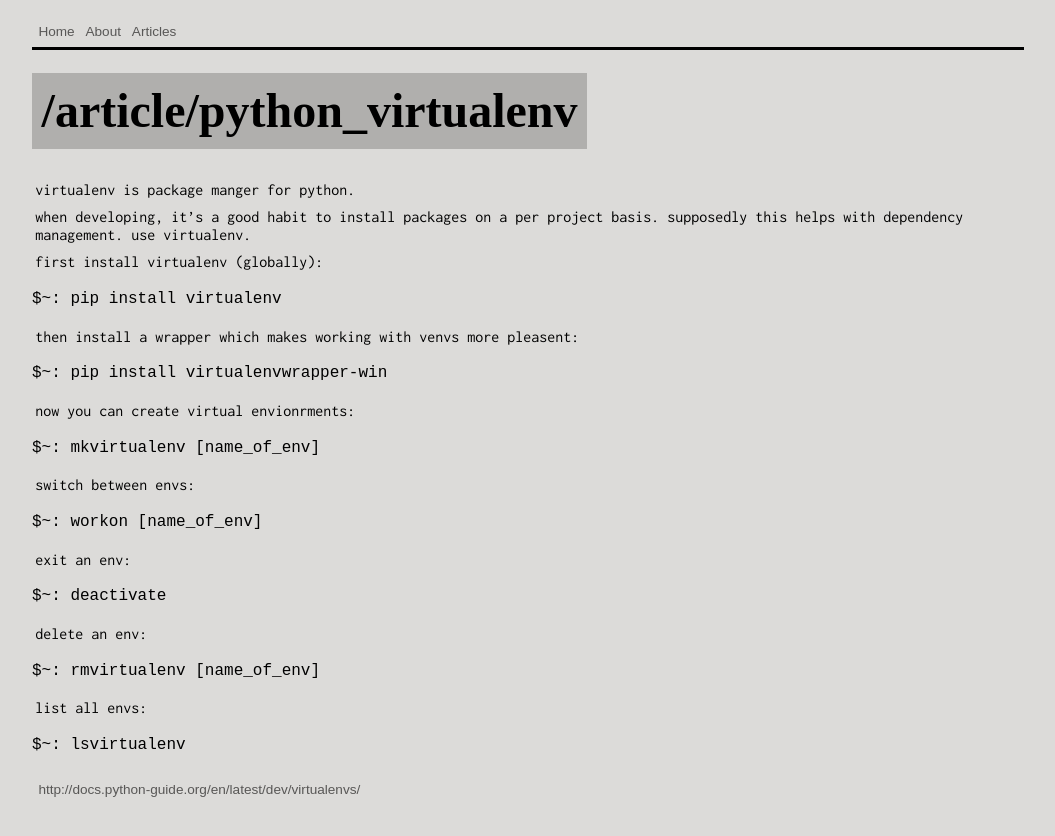
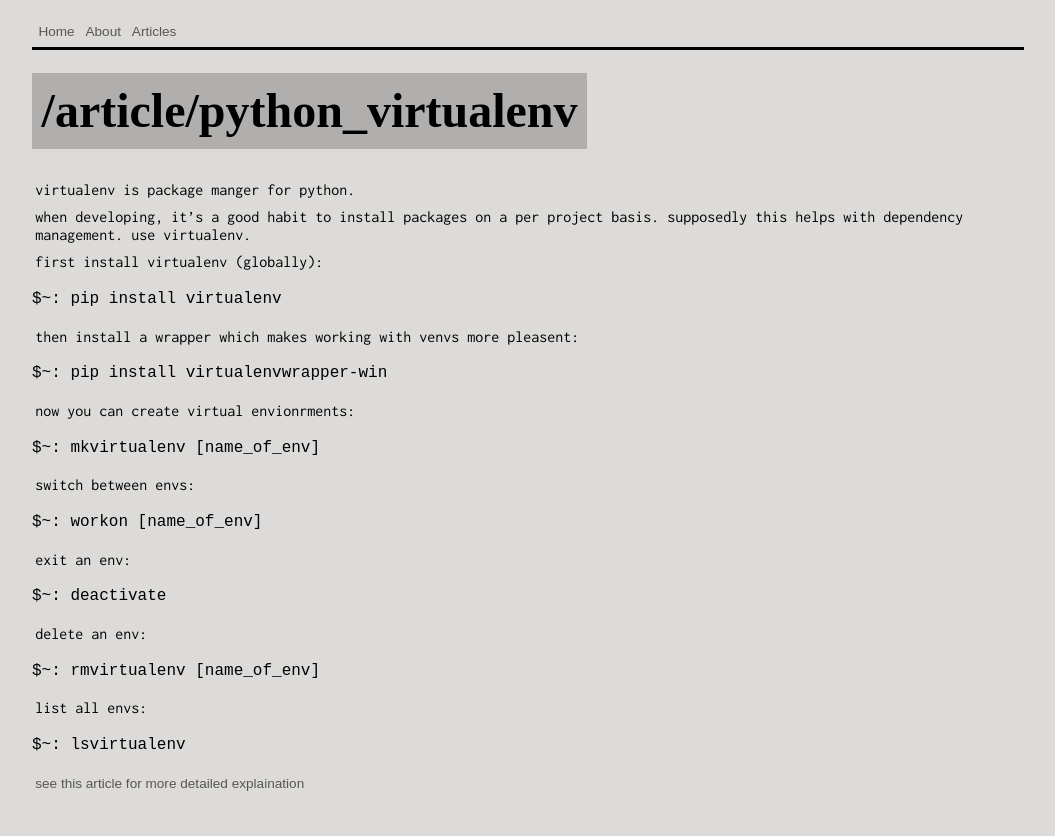
Before and after one commit to msawangwan/msawangwan.github.io, a Jekyll site: the page built from _article/python_virtualenv.md, in a window 1280 px wide. Shown: the top 836 px of the page, without its empty margins (112-1167 px from the left). Built offline with Jekyll 4.4.1, drawn with Linux system fonts in a browser that asks for light colours; some web fonts are replaced.

Commit message:
fix article link

```diff
--- a/_article/python_virtualenv.md
+++ b/_article/python_virtualenv.md
@@ -42,4 +42,4 @@ list all envs:
 
     $~: lsvirtualenv
 
-- [http://docs.python-guide.org/en/latest/dev/virtualenvs/](see this article for more detailed explaination)
+[see this article for more detailed explaination](http://docs.python-guide.org/en/latest/dev/virtualenvs/)
```
